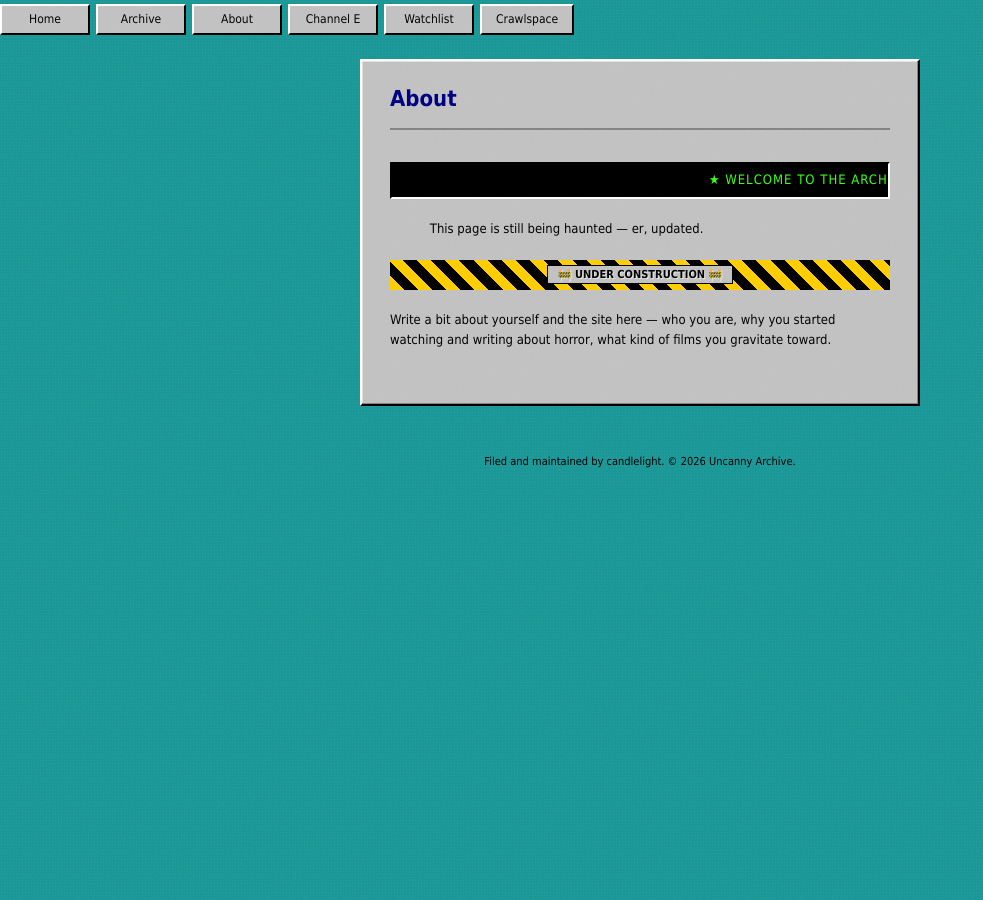
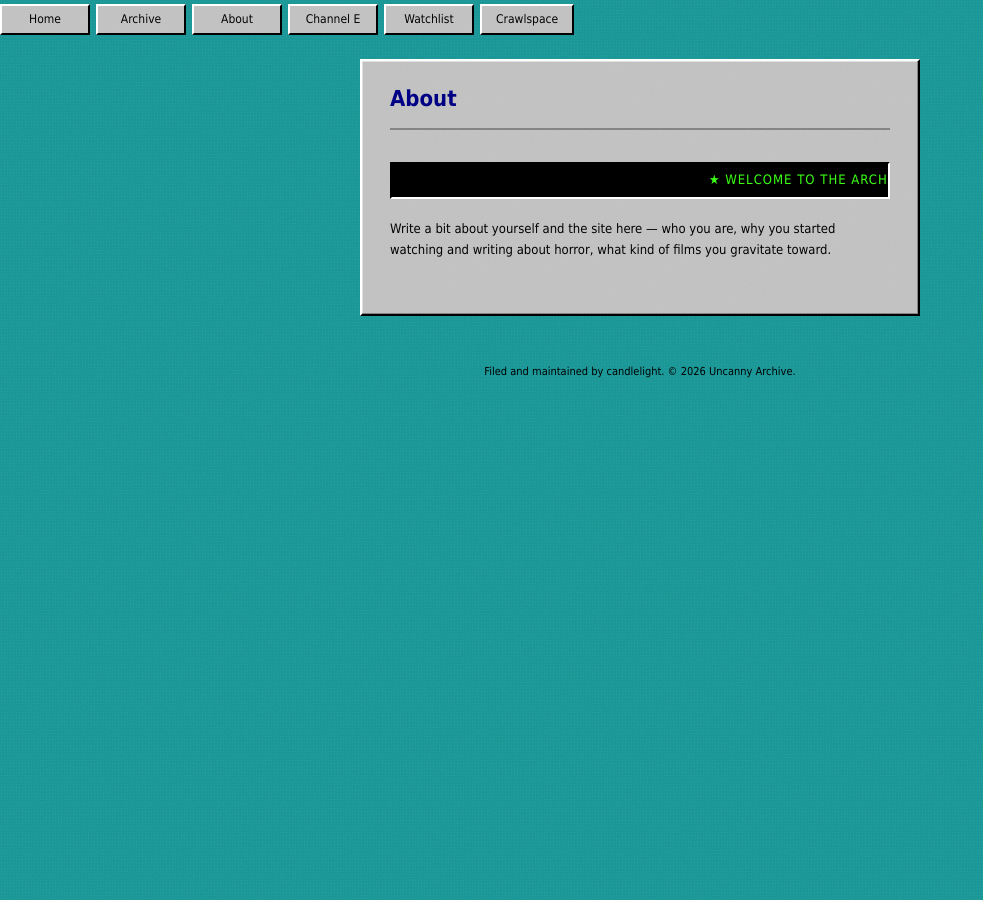
Before and after one commit to teaque278/uncannyarchive, a Jekyll site: the page built from about.html, in a window 1280 px wide. Shown: the whole page, without its empty margins (0-983 px from the left). Built offline with Jekyll 4.4.1, drawn with Linux system fonts in a browser that asks for light colours; some web fonts are replaced.

Commit message:
Update about.html

```diff
--- a/about.html
+++ b/about.html
@@ -8,12 +8,6 @@ permalink: /about/
   <div class="marquee-bar">
   <span class="marquee-bar__text">★ WELCOME TO THE ARCHIVE ★ BEST VIEWED IN NETSCAPE NAVIGATOR ★ SIGN THE GUESTBOOK ★ 100% HUMAN-MADE NIGHTMARES ★</span>
 </div>
-
-<p><span class="blink">NEW!</span> This page is still being haunted — er, updated.</p>
-
-<div class="construction-tape">
-  <span>🚧 UNDER CONSTRUCTION 🚧</span>
-</div>
   <div class="review__body">
     <p>Write a bit about yourself and the site here — who you are, why you started watching and writing about horror, what kind of films you gravitate toward.</p>
   </div>
```
